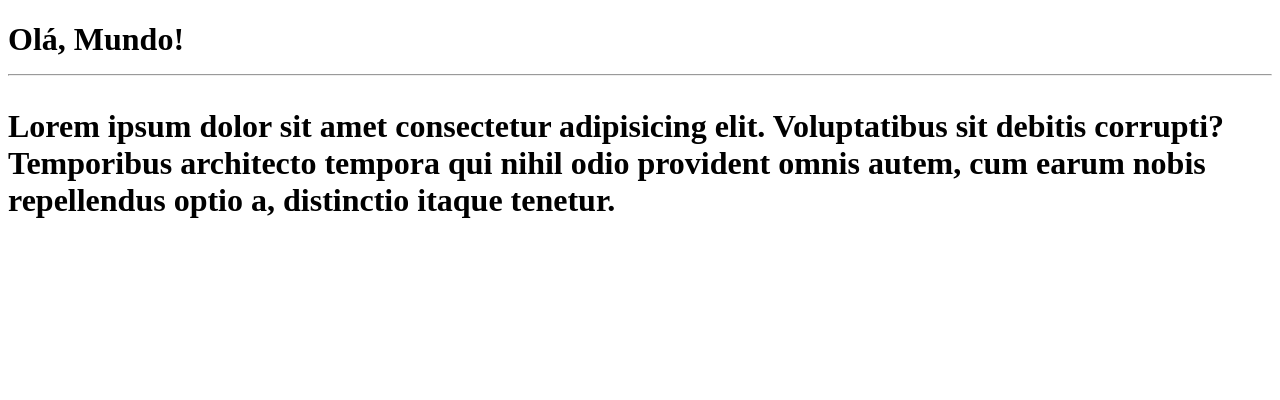
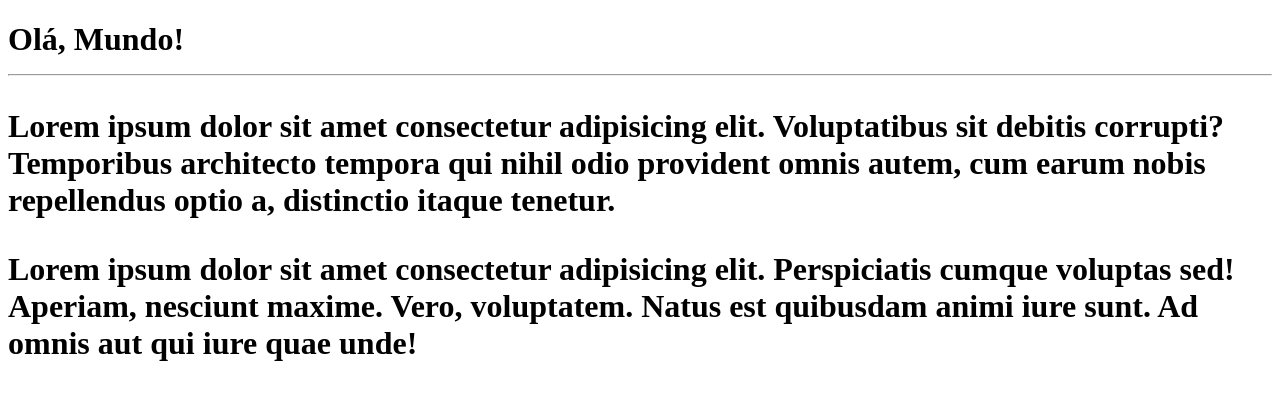
Before and after one commit to fvcaraujo/Ola-Mundo, a plain HTML site: page site-exemplo/index.html in a window 1280 px wide. Drawn offline with Linux system fonts and the light colour scheme.

Commit message:
add um paragrafo

```diff
--- a/site-exemplo/index.html
+++ b/site-exemplo/index.html
@@ -10,6 +10,7 @@
     <h1>Olá, Mundo!
         <hr>
         <p>Lorem ipsum dolor sit amet consectetur adipisicing elit. Voluptatibus sit debitis corrupti? Temporibus architecto tempora qui nihil odio provident omnis autem, cum earum nobis repellendus optio a, distinctio itaque tenetur.
+            <p>Lorem ipsum dolor sit amet consectetur adipisicing elit. Perspiciatis cumque voluptas sed! Aperiam, nesciunt maxime. Vero, voluptatem. Natus est quibusdam animi iure sunt. Ad omnis aut qui iure quae unde!</p>
 
         </p>
     </h1>
```
